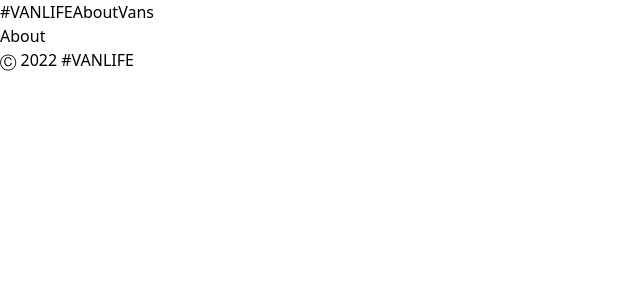
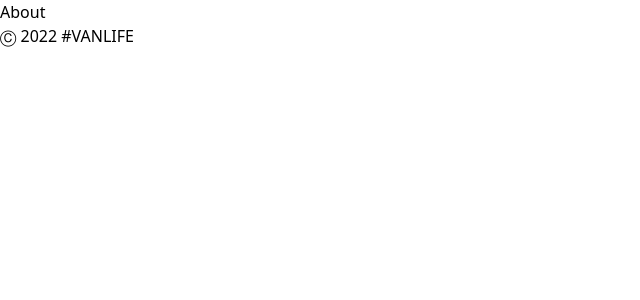
Before and after one commit to fcbvttn123/react-routing-tutorial, a React (Vite) app: page /about in a window 1280 px wide. Shown: the top 300 px of the page, without its empty margins (0-640 px from the left). Built offline with nearby package versions, Linux system fonts and the light colour scheme; what miragejs would draw is missing.

Commit message:
Tutorial 20 - Route Layout

```diff
--- a/src/App.jsx
+++ b/src/App.jsx
@@ -8,13 +8,6 @@ import { VanDetail } from './pages/VanDetail';
 function App() {
   return (
     <BrowserRouter>
-      <nav>
-        <div className='w-11/12 h-20 mx-auto flex items-center justify-between'>
-          <Link className='font-extrabold text-2xl' to="/">#VANLIFE</Link>
-          <Link className='ml-auto mr-6 font-semibold' to="/about">About</Link>
-          <Link className='font-semibold' to="/vans">Vans</Link>
-        </div>
-      </nav>
       <Routes>
         <Route path="/" element={<Home />}/>
         <Route path="/about" element={<About />}/>
--- /dev/null
+++ b/src/components/Layout.jsx
@@ -0,0 +1,3 @@
+export function Layout() {
+
+}
```
Also changed, not shown: src/components/Header.jsx (added, +11 -0 lines).
